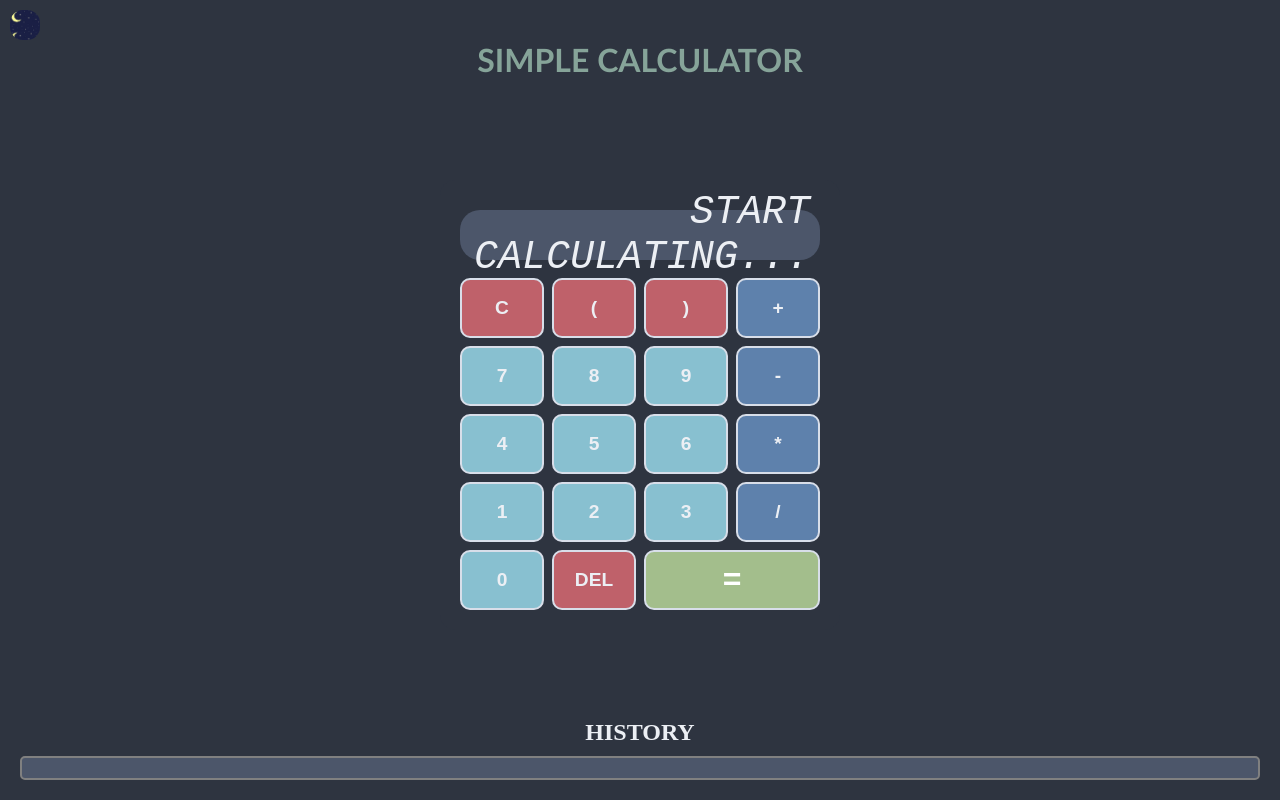
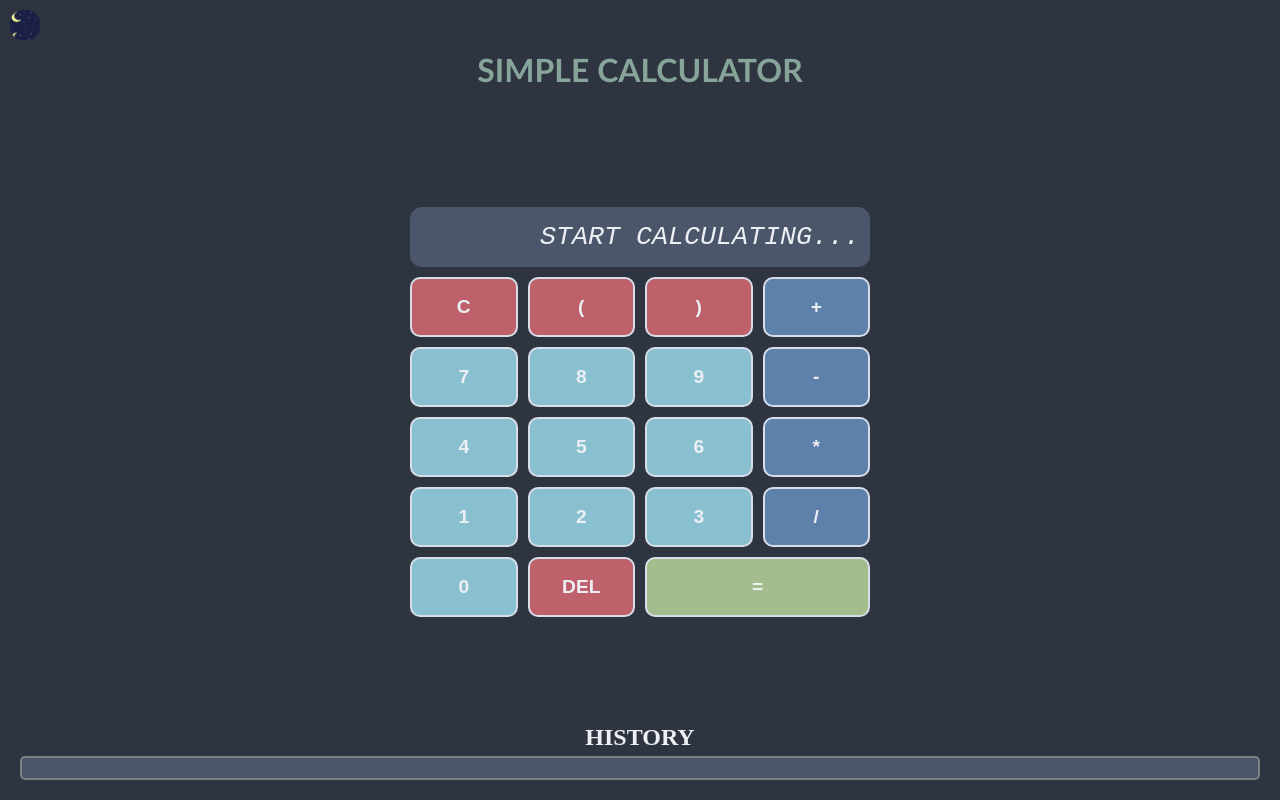
Before and after one commit to Devabisheik/calculator, a plain HTML site: page index.html in a window 1280 px wide. Both pictures are taken after a click on the element 25 px from the left and 25 px from the top of the page. Drawn offline with Linux system fonts and the light colour scheme.

Commit message:
Update claci.css

```diff
--- a/claci.css
+++ b/claci.css
@@ -1,4 +1,4 @@
-/* Theme toggle button */
+/* ========== THEME TOGGLER ========== */
 .themechanger {
     background-color: #5E81AC;
     height: 30px;
@@ -9,55 +9,29 @@
     position: fixed;
     top: 10px;
     left: 10px;
-    z-index: 100;
+    z-index: 10;
 }
 
-/* Heading Animation */
+/* ========== HEADING ========== */
 h1 {
     text-align: center;
     animation-name: heading;
     animation-iteration-count: infinite;
     animation-duration: 5s;
-    font-size: xx-large;
+    font-size: 2rem;
     font-weight: bolder;
     font-family: 'Gill Sans', 'Gill Sans MT', Calibri, 'Trebuchet MS', sans-serif;
-    margin-top: 40px;
+    margin-top: 50px;
 }
-
 @keyframes heading {
-    0% { color: #2E3440; }
-    25% { color: #BF616A; }
-    50% { color: #5E81AC; }
-    75% { color: #A3BE8C; }
+    0%   { color: #2E3440; }
+    25%  { color: #BF616A; }
+    50%  { color: #5E81AC; }
+    75%  { color: #A3BE8C; }
     100% { color: #88C0D0; }
 }
 
-/* Dark mode styles */
-.darkmode {
-    color: #ECEFF4;
-    background-color: #2E3440;
-}
-.darkmode .themechanger {
-    background-image: url("moon.jpeg");
-    background-size: contain;
-}
-.darkmode .outerbox {
-    background-color: #2E3440;
-}
-.darkmode .box, .darkmode .special, .darkmode .operator {
-    border: 2px solid #D8DEE9;
-    color: #ECEFF4;
-}
-.darkmode .result {
-    background-color: #4C566A;
-    color: #ECEFF4;
-}
-.darkmode #para {
-    background-color: #4C566A;
-    color: #ECEFF4;
-}
-
-/* Main layout setup */
+/* ========== BODY FLEX LAYOUT ========== */
 body {
     display: flex;
     flex-direction: column;
@@ -67,50 +41,58 @@ body {
     transition: all 0.4s ease;
 }
 
-/* Calculator wrapper */
+/* ========== CALCULATOR BOARD ========== */
 .outerbox {
     background-color: #ECEFF4;
-    color: #2E3440;
     display: grid;
     grid-template-columns: repeat(4, 1fr);
-    gap: 8px;
-    max-width: 400px;
+    gap: 10px;
+    padding: 20px;
+    width: 90%;
+    max-width: 500px;
     margin: auto;
-    padding: 20px;
-    border-radius: 15px;
-    width: 90%;
     box-sizing: border-box;
 }
 
-/* Display screen */
+/* Expand width on smaller screens */
+@media screen and (max-width: 600px) {
+    .outerbox {
+        width: 95%;
+        max-width: 100%;
+        gap: 8px;
+    }
+}
+
+/* ========== RESULT DISPLAY ========== */
 .result {
-    height: 50px;
+    height: 60px;
     background-color: #E5E9F0;
     grid-column: 1 / 5;
-    font-size: xxx-large;
+    font-size: 2rem;
     font-weight: bolder;
-    text-align: end;
-    color: #2E3440;
-    margin: 10px 0;
-    padding-right: 10px;
-    border-radius: 20px;
+    text-align: right;
+    padding: 10px;
+    border-radius: 12px;
     display: flex;
     align-items: center;
     justify-content: flex-end;
+    overflow-x: auto;
+    box-sizing: border-box;
 }
 
-/* Buttons styling */
-.box, .special, .operator {
+/* ========== BUTTON STYLES ========== */
+.box, .special, .operator, .boxequal {
     height: 60px;
+    font-weight: bold;
+    font-size: 1.2rem;
+    text-align: center;
     border-radius: 10px;
     border: 2px solid #D8DEE9;
-    font-weight: bold;
-    font-size: larger;
-    text-align: center;
-    color: #2E3440;
 }
+
 .box {
     background-color: #88C0D0;
+    color: #2E3440;
 }
 .special {
     background-color: #BF616A;
@@ -122,15 +104,11 @@ body {
 }
 .boxequal {
     background-color: #A3BE8C;
-    border-radius: 10px;
     grid-column: 3 / 5;
-    font-weight: bolder;
-    font-size: xx-large;
-    border: 2px solid #D8DEE9;
     color: white;
 }
 
-/* Hover effects */
+/* ========== HOVER EFFECTS ========== */
 .box:hover, .operator:hover {
     transform: scale(1.05);
     transition: 0.2s;
@@ -148,42 +126,61 @@ body {
     background-color: #8FBC8F;
 }
 
-/* History section */
+/* ========== HISTORY SECTION ========== */
 h2 {
     text-align: center;
-    margin: 10px 0 0;
+    margin: 10px 0 5px;
 }
+
 #para {
+    height: auto;
     max-height: 100px;
     overflow-y: auto;
-    margin: 10px 20px 20px;
+    margin: 0 20px 20px;
     padding: 10px;
-    font-size: large;
-    font-weight: bolder;
+    font-size: 1rem;
+    font-weight: bold;
     border: 2px double grey;
     border-radius: 5px;
     background-color: #D8DEE9;
     color: #2E3440;
 }
 
-/* Responsive tweaks */
-@media (max-width: 500px) {
-    .outerbox {
-        grid-template-columns: repeat(4, 1fr);
-        width: 95%;
-        padding: 15px;
+/* ========== DARK MODE ========== */
+.darkmode {
+    background-color: #2E3440;
+    color: #ECEFF4;
+}
+.darkmode .themechanger {
+    background-image: url("moon.jpeg");
+    background-size: contain;
+}
+.darkmode .outerbox {
+    background-color: #2E3440;
+}
+.darkmode .box, .darkmode .special, .darkmode .operator, .darkmode .boxequal {
+    color: #ECEFF4;
+    border-color: #D8DEE9;
+}
+.darkmode .result {
+    background-color: #4C566A;
+    color: #ECEFF4;
+}
+.darkmode #para {
+    background-color: #4C566A;
+    color: #ECEFF4;
+}
+
+/* ========== RESPONSIVE FONT SIZE ========== */
+@media screen and (max-width: 480px) {
+    h1 {
+        font-size: 1.5rem;
     }
-
+    .result {
+        font-size: 1.5rem;
+    }
     .box, .special, .operator, .boxequal {
-        font-size: medium;
+        font-size: 1rem;
         height: 50px;
     }
-
-    .result {
-        font-size: x-large;
-    }
-
-    h1 {
-        font-size: large;
-    }
 }
```
